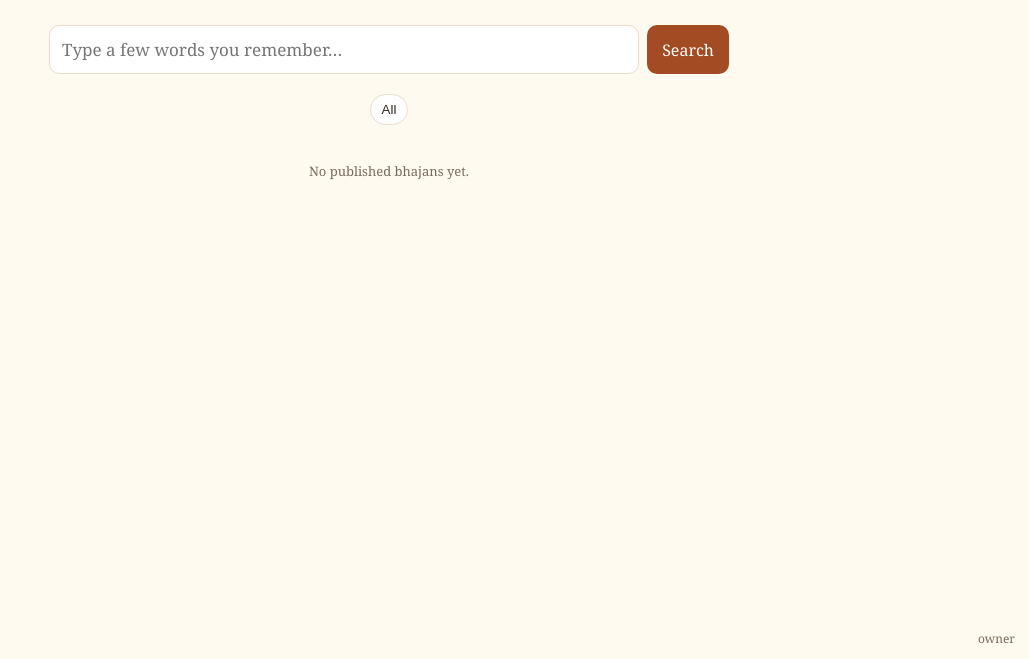
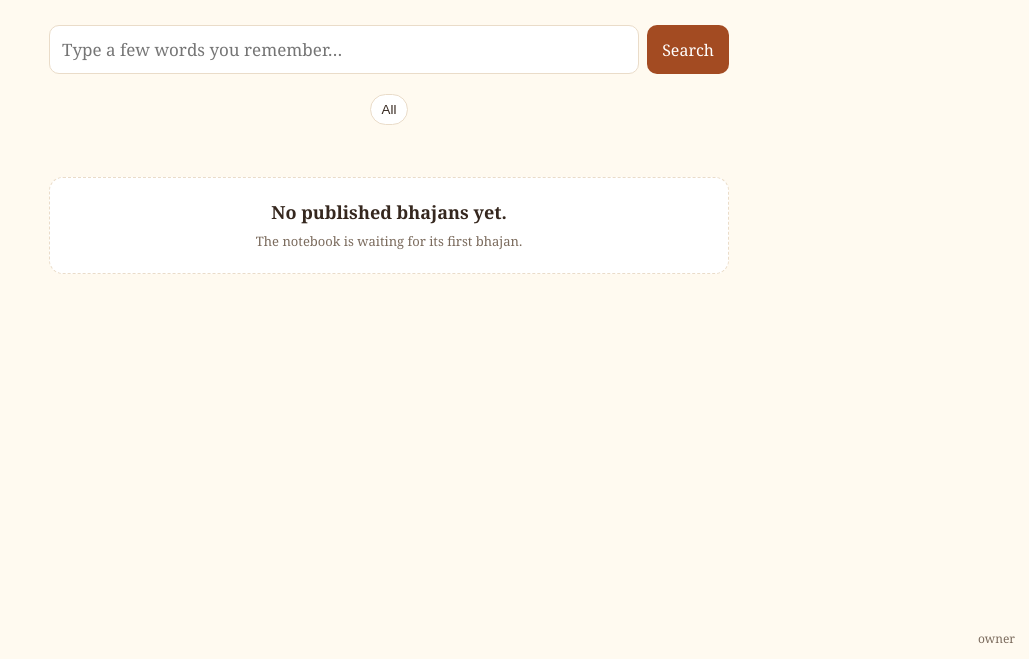
Before and after one commit to n3jain/bhajans, a plain HTML site: page index.html in a window 1280 px wide. Shown: the part 141-800 px from the top of the page, without its empty margins (251-1280 px from the left). Drawn offline with nearby package versions, Linux system fonts and the light colour scheme; no server answers.

Commit message:
Improve empty search feedback

```diff
--- a/index.html
+++ b/index.html
@@ -26,6 +26,8 @@ input,textarea,select{width:100%;padding:12px;border:1px solid var(--line);borde
 .panel{max-width:720px;margin:20px auto}.field{margin:11px 0}.field label{display:block;font-size:13px;color:var(--muted);margin-bottom:4px}
 textarea{min-height:150px}.owner{position:fixed;right:14px;bottom:12px;color:var(--muted);font-size:12px;cursor:pointer}
 .notice{background:#fff2d8;padding:9px;border-radius:9px;margin-top:10px}.links{text-align:center;margin:20px}.links a{margin:0 8px;color:var(--accent)}
+.empty-state{max-width:680px;margin:28px auto;text-align:center;background:#fff;border:1px dashed var(--line);border-radius:14px;padding:22px}
+.empty-state strong{display:block;font-size:18px;margin-bottom:5px}
 @media(max-width:600px){h1{font-size:38px}.search{flex-direction:column}}
 </style>
 </head>
@@ -41,7 +43,10 @@ textarea{min-height:150px}.owner{position:fixed;right:14px;bottom:12px;color:var
   </div>
   <div id="chips" class="chips"></div>
   <div id="list" class="grid"></div>
-  <p id="empty" class="meta" style="text-align:center">No published bhajans yet.</p>
+  <div id="empty" class="empty-state">
+    <strong>No published bhajans yet.</strong>
+    <span class="meta">The notebook is waiting for its first bhajan.</span>
+  </div>
 </section>
 
 <section id="reader" class="reader hidden">
@@ -111,10 +116,22 @@ async function load(){
   render();
 }
 function render(cat=""){
-  const q=$("q").value.toLowerCase();
+  const raw=$("q").value.trim();
+  const q=raw.toLowerCase();
   const r=items.filter(b=>(!cat||String(b.category_id)===String(cat))&&(!q||[b.title,b.title_devanagari,b.lyrics_devanagari,b.lyrics_transliteration,b.author_name].filter(Boolean).join(" ").toLowerCase().includes(q)));
   $("list").innerHTML=r.map(b=>'<div class="card" data-id="'+b.id+'"><h3>'+esc(b.title_devanagari||b.title)+'</h3><div>'+esc(b.title_devanagari?b.title:"")+'</div><div class="meta">'+esc((b.categories?.name||"")+(b.author_name?" · "+b.author_name:""))+'</div></div>').join("");
-  $("empty").classList.toggle("hidden",r.length>0);
+  if(r.length===0){
+    $("empty").classList.remove("hidden");
+    if(raw){
+      $("empty").innerHTML='<strong>“'+esc(raw)+'” is not in the notebook yet.</strong><span class="meta">Try another line, or the owner can add this bhajan to the catalog.</span>';
+    } else if(items.length===0){
+      $("empty").innerHTML='<strong>No published bhajans yet.</strong><span class="meta">The notebook is waiting for its first bhajan.</span>';
+    } else {
+      $("empty").innerHTML='<strong>No bhajans in this view.</strong><span class="meta">Try another category or search.</span>';
+    }
+  } else {
+    $("empty").classList.add("hidden");
+  }
   document.querySelectorAll("#list .card").forEach(c=>c.onclick=()=>openB(c.dataset.id));
 }
 function openB(id){
@@ -131,6 +148,7 @@ async function authUI(){
 }
 $("go").onclick=()=>render();
 $("q").oninput=()=>render();
+$("q").addEventListener("keydown",e=>{if(e.key==="Enter")render()});
 $("back").onclick=()=>show("home");
 $("dev").onclick=()=>{$("ly").textContent=cur.lyrics_devanagari};
 $("eng").onclick=()=>{$("ly").textContent=cur.lyrics_transliteration||"English transliteration not added yet."};
@@ -172,4 +190,5 @@ $("save").onclick=async()=>{
 };
 load();authUI();
 </script>
-</body></html>
+</body>
+</html>
```
